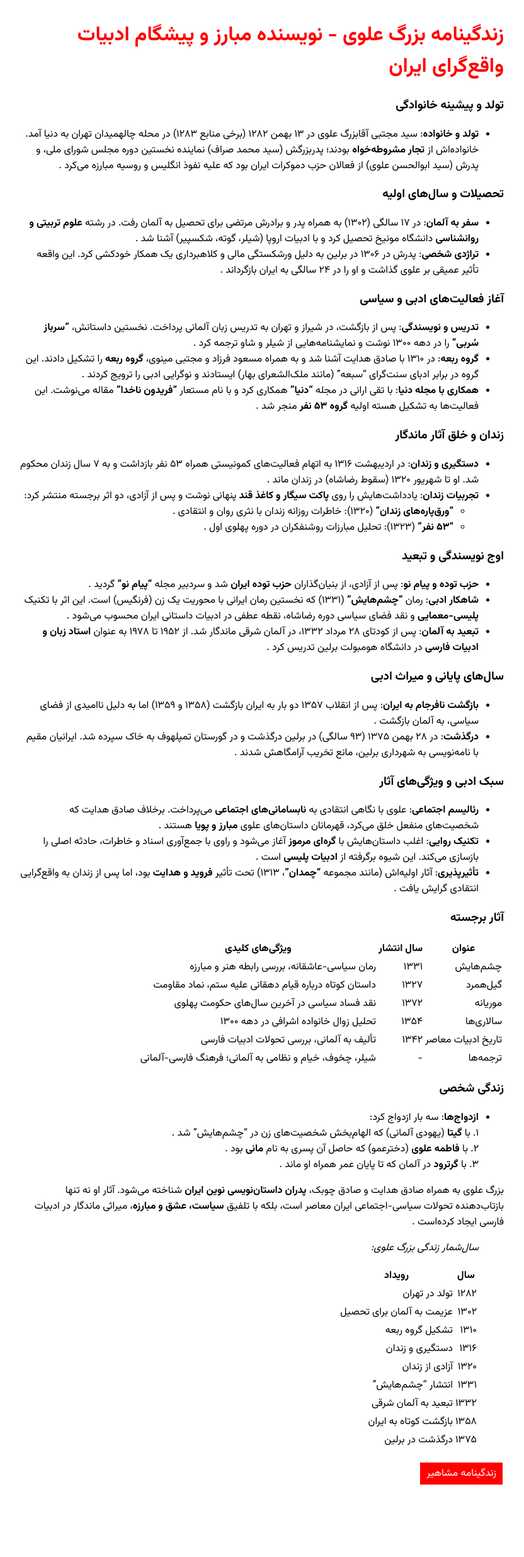
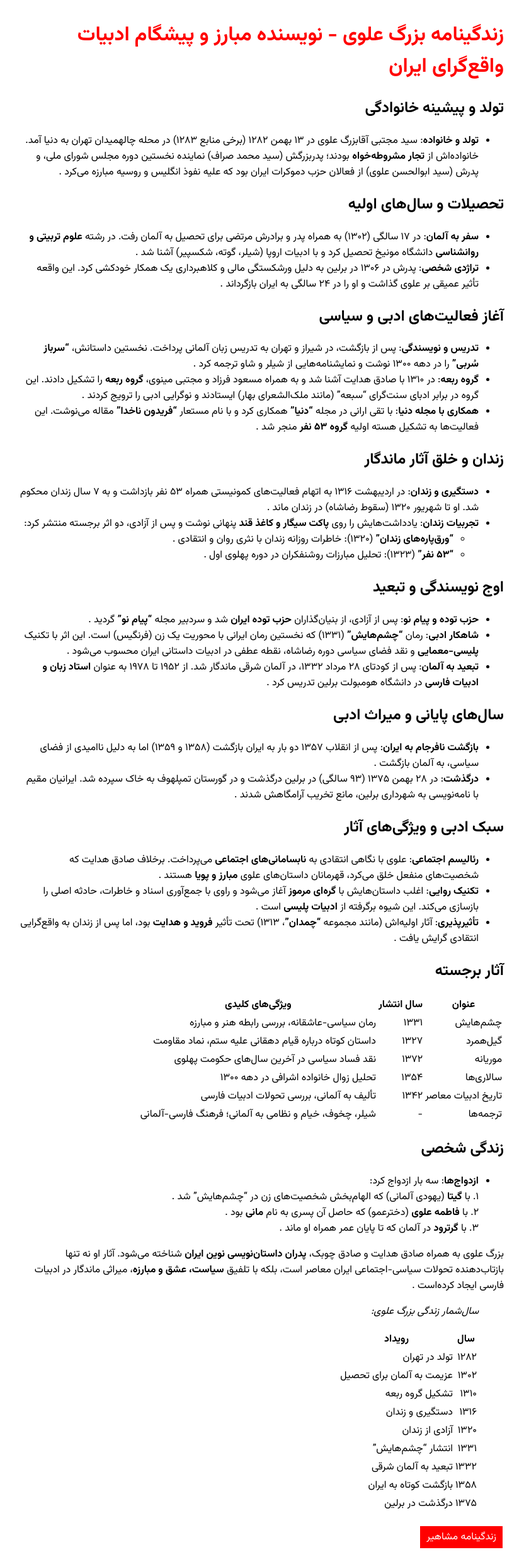
Before and after one commit to darkblog/darkblog.github.io, a Jekyll site: the page built from _posts/2025-7-3-38.md, in a window 1280 px wide. Shown: the whole page at 63% size, without its empty margins (224-1056 px from the left). Built offline with Jekyll 4.4.1, drawn with Linux system fonts in a browser that asks for light colours; before the commit the page ends 2371 px from its top, so only the background shows below that.

Commit message:
Update 2025-7-3-38.md

```diff
--- a/_posts/2025-7-3-38.md
+++ b/_posts/2025-7-3-38.md
@@ -3,39 +3,39 @@ layout: post
 title: زندگینامه بزرگ علوی - نویسنده مبارز و پیشگام ادبیات واقع‌گرای ایران
 ---
 
-### تولد و پیشینه خانوادگی
+## تولد و پیشینه خانوادگی
 - **تولد و خانواده**: سید مجتبی آقابزرگ علوی در ۱۳ بهمن ۱۲۸۲ (برخی منابع ۱۲۸۳) در محله چالهمیدان تهران به دنیا آمد. خانواده‌اش از **تجار مشروطه‌خواه** بودند؛ پدربزرگش (سید محمد صراف) نماینده نخستین دوره مجلس شورای ملی، و پدرش (سید ابوالحسن علوی) از فعالان حزب دموکرات ایران بود که علیه نفوذ انگلیس و روسیه مبارزه می‌کرد .
 
-### تحصیلات و سال‌های اولیه
+## تحصیلات و سال‌های اولیه
 - **سفر به آلمان**: در ۱۷ سالگی (۱۳۰۲) به همراه پدر و برادرش مرتضی برای تحصیل به آلمان رفت. در رشته **علوم تربیتی و روانشناسی** دانشگاه مونیخ تحصیل کرد و با ادبیات اروپا (شیلر، گوته، شکسپیر) آشنا شد .
 - **تراژدی شخصی**: پدرش در ۱۳۰۶ در برلین به دلیل ورشکستگی مالی و کلاهبرداری یک همکار خودکشی کرد. این واقعه تأثیر عمیقی بر علوی گذاشت و او را در ۲۴ سالگی به ایران بازگرداند .
 
-### آغاز فعالیت‌های ادبی و سیاسی
+## آغاز فعالیت‌های ادبی و سیاسی
 - **تدریس و نویسندگی**: پس از بازگشت، در شیراز و تهران به تدریس زبان آلمانی پرداخت. نخستین داستانش، **"سرباز سُربی"** را در دهه ۱۳۰۰ نوشت و نمایشنامه‌هایی از شیلر و شاو ترجمه کرد .
 - **گروه ربعه**: در ۱۳۱۰ با صادق هدایت آشنا شد و به همراه مسعود فرزاد و مجتبی مینوی، **گروه ربعه** را تشکیل دادند. این گروه در برابر ادبای سنت‌گرای "سبعه" (مانند ملک‌الشعرای بهار) ایستادند و نوگرایی ادبی را ترویج کردند .
 - **همکاری با مجله دنیا**: با تقی ارانی در مجله **"دنیا"** همکاری کرد و با نام مستعار **"فریدون ناخدا"** مقاله می‌نوشت. این فعالیت‌ها به تشکیل هسته اولیه **گروه ۵۳ نفر** منجر شد .
 
-### زندان و خلق آثار ماندگار
+## زندان و خلق آثار ماندگار
 - **دستگیری و زندان**: در اردیبهشت ۱۳۱۶ به اتهام فعالیت‌های کمونیستی همراه ۵۳ نفر بازداشت و به ۷ سال زندان محکوم شد. او تا شهریور ۱۳۲۰ (سقوط رضاشاه) در زندان ماند .
 - **تجربیات زندان**: یادداشت‌هایش را روی **پاکت سیگار و کاغذ قند** پنهانی نوشت و پس از آزادی، دو اثر برجسته منتشر کرد:
   - **"ورق‌پاره‌های زندان"** (۱۳۲۰): خاطرات روزانه زندان با نثری روان و انتقادی .
   - **"۵۳ نفر"** (۱۳۲۳): تحلیل مبارزات روشنفکران در دوره پهلوی اول .
 
-### اوج نویسندگی و تبعید
+## اوج نویسندگی و تبعید
 - **حزب توده و پیام نو**: پس از آزادی، از بنیان‌گذاران **حزب توده ایران** شد و سردبیر مجله **"پیام نو"** گردید .
 - **شاهکار ادبی**: رمان **"چشم‌هایش"** (۱۳۳۱) که نخستین رمان ایرانی با محوریت یک زن (فرنگیس) است. این اثر با تکنیک **پلیسی-معمایی** و نقد فضای سیاسی دوره رضاشاه، نقطه عطفی در ادبیات داستانی ایران محسوب می‌شود .
 - **تبعید به آلمان**: پس از کودتای ۲۸ مرداد ۱۳۳۲، در آلمان شرقی ماندگار شد. از ۱۹۵۲ تا ۱۹۷۸ به عنوان **استاد زبان و ادبیات فارسی** در دانشگاه هومبولت برلین تدریس کرد .
 
-### سال‌های پایانی و میراث ادبی
+## سال‌های پایانی و میراث ادبی
 - **بازگشت نافرجام به ایران**: پس از انقلاب ۱۳۵۷ دو بار به ایران بازگشت (۱۳۵۸ و ۱۳۵۹) اما به دلیل ناامیدی از فضای سیاسی، به آلمان بازگشت .
 - **درگذشت**: در ۲۸ بهمن ۱۳۷۵ (۹۳ سالگی) در برلین درگذشت و در گورستان تمپلهوف به خاک سپرده شد. ایرانیان مقیم با نامه‌نویسی به شهرداری برلین، مانع تخریب آرامگاهش شدند .
 
-### سبک ادبی و ویژگی‌های آثار
+## سبک ادبی و ویژگی‌های آثار
 - **رئالیسم اجتماعی**: علوی با نگاهی انتقادی به **نابسامانی‌های اجتماعی** می‌پرداخت. برخلاف صادق هدایت که شخصیت‌های منفعل خلق می‌کرد، قهرمانان داستان‌های علوی **مبارز و پویا** هستند .
 - **تکنیک روایی**: اغلب داستان‌هایش با **گره‌ای مرموز** آغاز می‌شود و راوی با جمع‌آوری اسناد و خاطرات، حادثه اصلی را بازسازی می‌کند. این شیوه برگرفته از **ادبیات پلیسی** است .
 - **تأثیرپذیری**: آثار اولیه‌اش (مانند مجموعه **"چمدان"**، ۱۳۱۳) تحت تأثیر **فروید و هدایت** بود، اما پس از زندان به واقع‌گرایی انتقادی گرایش یافت .
 
-### آثار برجسته
+## آثار برجسته
 
 | عنوان              | سال انتشار | ویژگی‌های کلیدی                                                  |
 |--------------------|------------|------------------------------------------------------------------|
@@ -46,7 +46,7 @@ title: زندگینامه بزرگ علوی - نویسنده مبارز و پی
 | تاریخ ادبیات معاصر | ۱۳۴۲       | تألیف به آلمانی، بررسی تحولات ادبیات فارسی                     |
 | ترجمه‌ها           | -          | شیلر، چخوف، خیام و نظامی به آلمانی؛ فرهنگ فارسی-آلمانی  |
 
-### زندگی شخصی
+## زندگی شخصی
 - **ازدواج‌ها**: سه بار ازدواج کرد:
   ۱. با **گیتا** (یهودی آلمانی) که الهام‌بخش شخصیت‌های زن در "چشم‌هایش" شد .
   ۲. با **فاطمه علوی** (دخترعمو) که حاصل آن پسری به نام **مانی** بود .
```
